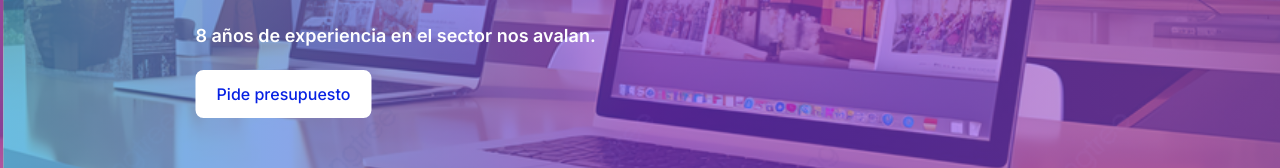
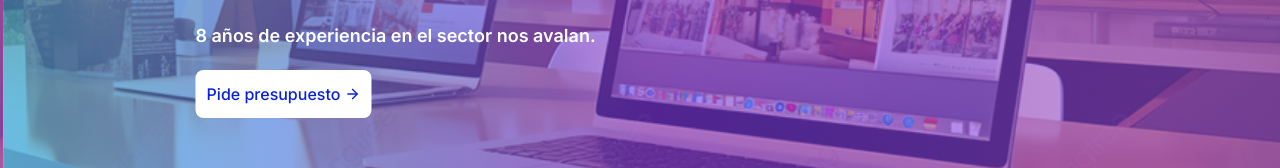
Before and after one commit to ffran96/creativestudioagency, a Next.js app: page / in a window 1280 px wide. Shown: the part 436-604 px from the top of the page. Built offline with nearby package versions, Linux system fonts and the light colour scheme.

Commit message:
flecha boton presupuesto

```diff
--- a/src/app/Components/Hero.tsx
+++ b/src/app/Components/Hero.tsx
@@ -1,8 +1,15 @@
-'use client'
-import React from 'react'
-import { Carousel, CarouselContent, CarouselItem, CarouselNext, CarouselPrevious, } from "@/components/ui/carousel"
-import Autoplay from "embla-carousel-autoplay"
-import { HeroItem } from '@/Data/HeroItems'
+"use client";
+import React from "react";
+import {
+  Carousel,
+  CarouselContent,
+  CarouselItem,
+  CarouselNext,
+  CarouselPrevious,
+} from "@/components/ui/carousel";
+import Autoplay from "embla-carousel-autoplay";
+import { HeroItem } from "@/Data/HeroItems";
+import { ArrowRight } from "lucide-react";
 
 export default function Hero() {
   return (
@@ -15,23 +22,32 @@ export default function Hero() {
       opts={{
         align: "start",
         loop: true,
-      }}>
+      }}
+    >
       <CarouselContent>
         {HeroItem.map(({ id, image, title, slogan, subtitle }) => (
           <CarouselItem key={id} className="flex h-svh  w-svw relative">
-            <img className='absolute object-cover w-full h-full' src={image} />
-            <div className='bg-gradient-to-r from-[#0692e3] via-violet-600 to-[#9b51e0] size-full absolute opacity-60' ></div>
-            <div className='flex flex-col gap-5 md:max-w-4xl m-auto z-10 max-w-80'>
-              <h1 className='uppercase text-md lg:text-xl font-semibold text-white'>{title}</h1>
-              <h2 className='text-lg lg:text-7xl font-bold text-white leading-snug'>{slogan}</h2>
-              <p className='text-white font-semibold text:xs lg:text-lg'>{subtitle}</p>
-              <div className='flex bg-white w-44 h-12 rounded-lg items-center justify-center font-medium text-[#0620e3] cursor-pointer hover:bg-gradient-to-r from-[#0692e3] via-violet-600 to-[#9b51e0] hover:text-white'>Pide presupuesto</div>
+            <img className="absolute object-cover w-full h-full" src={image} />
+            <div className="bg-gradient-to-r from-[#0692e3] via-violet-600 to-[#9b51e0] size-full absolute opacity-60"></div>
+            <div className="flex flex-col gap-5 md:max-w-4xl m-auto z-10 max-w-80">
+              <h1 className="uppercase text-md lg:text-xl font-semibold text-white">
+                {title}
+              </h1>
+              <h2 className="text-lg lg:text-7xl font-bold text-white leading-snug">
+                {slogan}
+              </h2>
+              <p className="text-white font-semibold text:xs lg:text-lg">
+                {subtitle}
+              </p>
+              <div className="flex bg-white w-44 h-12 rounded-lg items-center justify-center font-medium text-[#0620e3] cursor-pointer hover:bg-gradient-to-r from-[#0692e3] via-violet-600 to-[#9b51e0] hover:text-white">
+                Pide presupuesto {<ArrowRight className="h-4 w-4 ml-1" />}
+              </div>
             </div>
           </CarouselItem>
         ))}
       </CarouselContent>
-      <CarouselPrevious className='hidden lg:inline-flex absolute bottom-0 left-20 size-14 hover:bg-[#0692e3] hover:border-[#0692e3] hover:text-gray-50' />
-      <CarouselNext className='hidden lg:inline-flex absolute bottom-0 right-20 size-14 hover:bg-[#0692e3] hover:border-[#0692e3] hover:text-gray-50' />
+      <CarouselPrevious className="hidden lg:inline-flex absolute bottom-0 left-20 size-14 hover:bg-[#0692e3] hover:border-[#0692e3] hover:text-gray-50" />
+      <CarouselNext className="hidden lg:inline-flex absolute bottom-0 right-20 size-14 hover:bg-[#0692e3] hover:border-[#0692e3] hover:text-gray-50" />
     </Carousel>
-  )
+  );
 }
```
